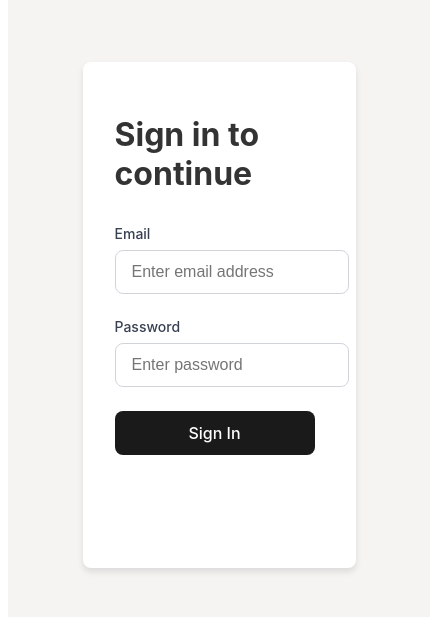
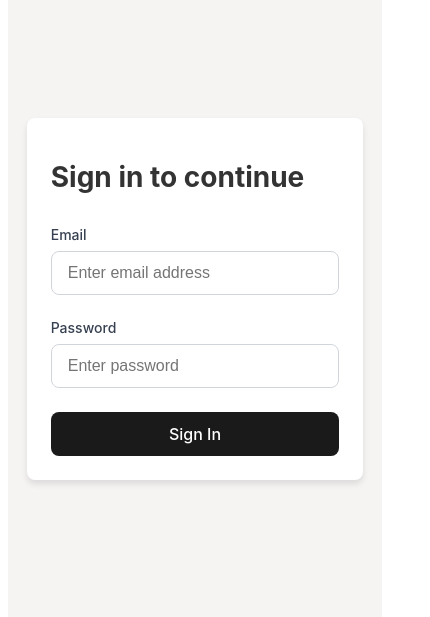
Before and after one commit to DebasisSaikia/assignment-lesgo, a React (Vite) app: page /login in a window 390 px wide. Shown: the part 131-748 px from the top of the page, 430 px wide, since content can reach past the window. Built offline with nearby package versions, Linux system fonts and the light colour scheme.

Commit message:
responsive form

```diff
--- a/src/components/login/styles.ts
+++ b/src/components/login/styles.ts
@@ -2,21 +2,19 @@ import styled, { css } from "styled-components";
 
 const Container = styled.div`
   min-height: 100vh;
-  width: 100vw;
+  width: 100%;
   background-color: rgb(246, 243, 243);
   display: flex;
   align-items: center;
   justify-content: center;
-  padding: 1rem;
 `;
 
 const Card = styled.div`
   background: white;
   border-radius: 8px;
   box-shadow: 0 4px 6px rgba(0, 0, 0, 0.1);
-  width: 70vw;
-  max-width: 70vw;
-  min-height: 60vh;
+  width: 90%;
+  max-width: 1200px;
   overflow: hidden;
 `;
 
@@ -34,19 +32,20 @@ const ImageSection = styled.div`
 
   @media (min-width: 768px) {
     display: block;
+    height: 100%;
   }
 `;
 
 const Image = styled.img`
-  width: 42vw;
-  height: 65vh;
+  width: 100%;
+  height: 100%;
   object-fit: cover;
 `;
 
 const FormSection = styled.div`
-  padding: 2rem;
-  padding-right: 2rem;
-  margin-right: 2rem;
+  padding: 1.5rem;
+  width: 100%;
+  box-sizing: border-box;
 
   @media (min-width: 768px) {
     padding: 3rem;
@@ -54,19 +53,26 @@ const FormSection = styled.div`
 `;
 
 const FormContainer = styled.div`
-  max-width: 28rem;
+  width: 100%;
+  max-width: 400px;
   margin: 0 auto;
+  box-sizing: border-box;
 `;
 
 const Title = styled.h1`
-  font-size: 2rem;
+  font-size: 1.75rem;
   font-weight: bold;
   margin-bottom: 2rem;
   color: #333;
+
+  @media (min-width: 768px) {
+    font-size: 2rem;
+  }
 `;
 
 const FormGroup = styled.div`
   margin-bottom: 1.5rem;
+  width: 100%;
 `;
 
 const Label = styled.label`
@@ -86,9 +92,10 @@ const Input = styled.input`
   transition: all 0.2s;
   background: #fff;
   color: #111;
+  box-sizing: border-box;
 
   &:focus {
-    outline: none !important;
+    outline: none;
     border-color: rgb(183, 185, 187);
     box-shadow: 0 0 0 2px rgba(194, 196, 199, 0.2);
   }
@@ -114,9 +121,10 @@ const FormError = styled.div`
 
 const buttonStyles = () => css`
   .button {
-    width: 200px;
+    width: 100%;
     padding: 0.75rem 1rem;
     color: white;
+    background: #1a1a1a;
     border: none;
     border-radius: 0.5rem;
     font-size: 1rem;
@@ -124,7 +132,7 @@ const buttonStyles = () => css`
     cursor: pointer;
 
     &:hover {
-      opacity: 0.7;
+      opacity: 0.9;
       transition: 0.3s ease-in-out;
     }
   }
```
